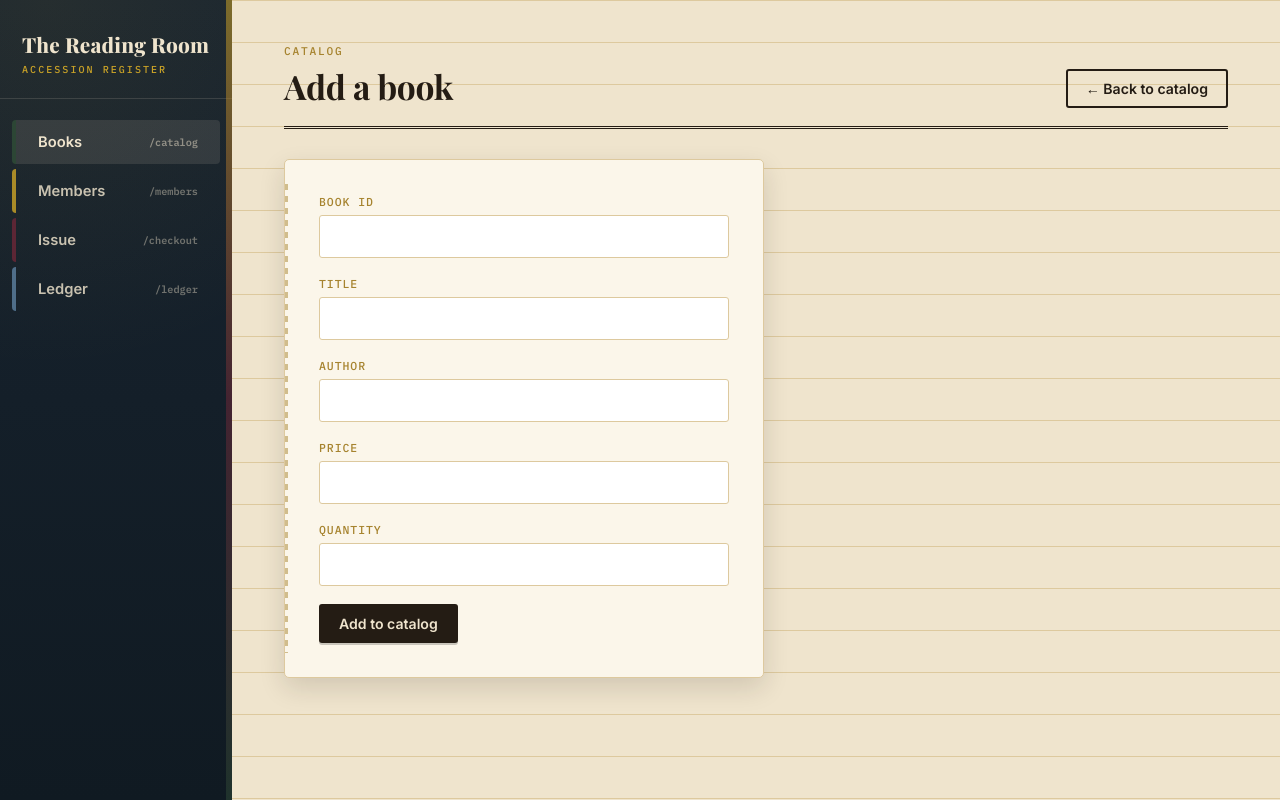
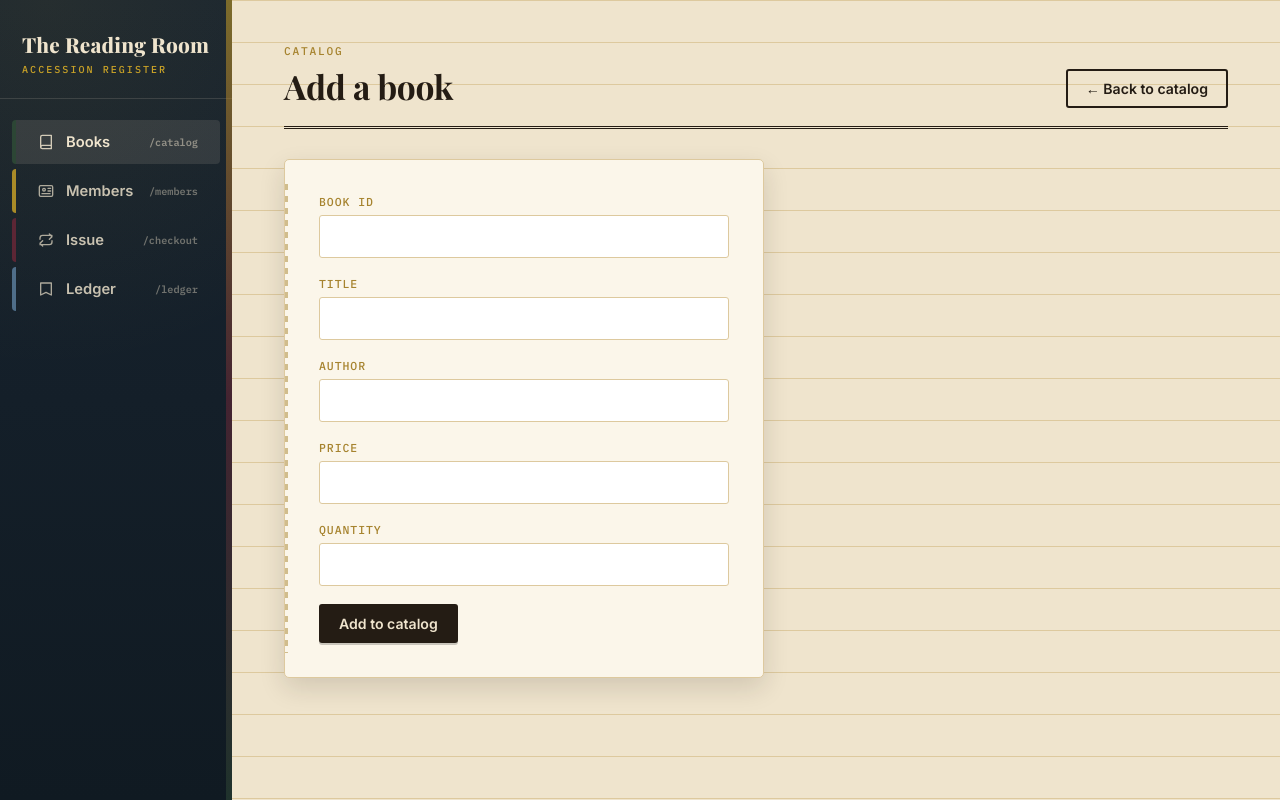
Before and after one commit to arihantitsmyname-sketch/library-management-system, a Django app: page /books/add/ in a window 1280 px wide. Run offline with Django 4.2, Linux system fonts and the light colour scheme.

Commit message:
Update base.html

```diff
--- a/library_app/templates/library_app/base.html
+++ b/library_app/templates/library_app/base.html
@@ -15,15 +15,19 @@
                 <span>ACCESSION REGISTER</span>
             </div>
             <a class="spine {% if request.resolver_match.url_name == 'view_books' or request.resolver_match.url_name == 'add_book' %}active{% endif %}" href="{% url 'view_books' %}">
+                <svg width="16" height="16" viewBox="0 0 24 24" fill="none" stroke="currentColor" stroke-width="2" stroke-linecap="round" stroke-linejoin="round"><path d="M4 19.5A2.5 2.5 0 0 1 6.5 17H20"/><path d="M6.5 2H20v20H6.5A2.5 2.5 0 0 1 4 19.5v-15A2.5 2.5 0 0 1 6.5 2z"/></svg>
                 Books <span class="tag">/catalog</span>
             </a>
             <a class="spine {% if request.resolver_match.url_name == 'view_students' or request.resolver_match.url_name == 'add_student' %}active{% endif %}" href="{% url 'view_students' %}">
+                <svg width="16" height="16" viewBox="0 0 24 24" fill="none" stroke="currentColor" stroke-width="2" stroke-linecap="round" stroke-linejoin="round"><rect x="2" y="4" width="20" height="16" rx="2"/><circle cx="9" cy="10" r="2"/><path d="M15 8h4M15 12h4M6 16h12"/></svg>
                 Members <span class="tag">/members</span>
             </a>
             <a class="spine {% if request.resolver_match.url_name == 'issue_book' %}active{% endif %}" href="{% url 'issue_book' %}">
+                <svg width="16" height="16" viewBox="0 0 24 24" fill="none" stroke="currentColor" stroke-width="2" stroke-linecap="round" stroke-linejoin="round"><path d="M17 3l4 4-4 4"/><path d="M3 11V9a4 4 0 0 1 4-4h14"/><path d="M7 21l-4-4 4-4"/><path d="M21 13v2a4 4 0 0 1-4 4H3"/></svg>
                 Issue <span class="tag">/checkout</span>
             </a>
             <a class="spine {% if request.resolver_match.url_name == 'return_book' or request.resolver_match.url_name == 'view_issued_books' %}active{% endif %}" href="{% url 'view_issued_books' %}">
+                <svg width="16" height="16" viewBox="0 0 24 24" fill="none" stroke="currentColor" stroke-width="2" stroke-linecap="round" stroke-linejoin="round"><path d="M4 3h16v18l-8-4-8 4V3z"/></svg>
                 Ledger <span class="tag">/ledger</span>
             </a>
         </nav>
```
